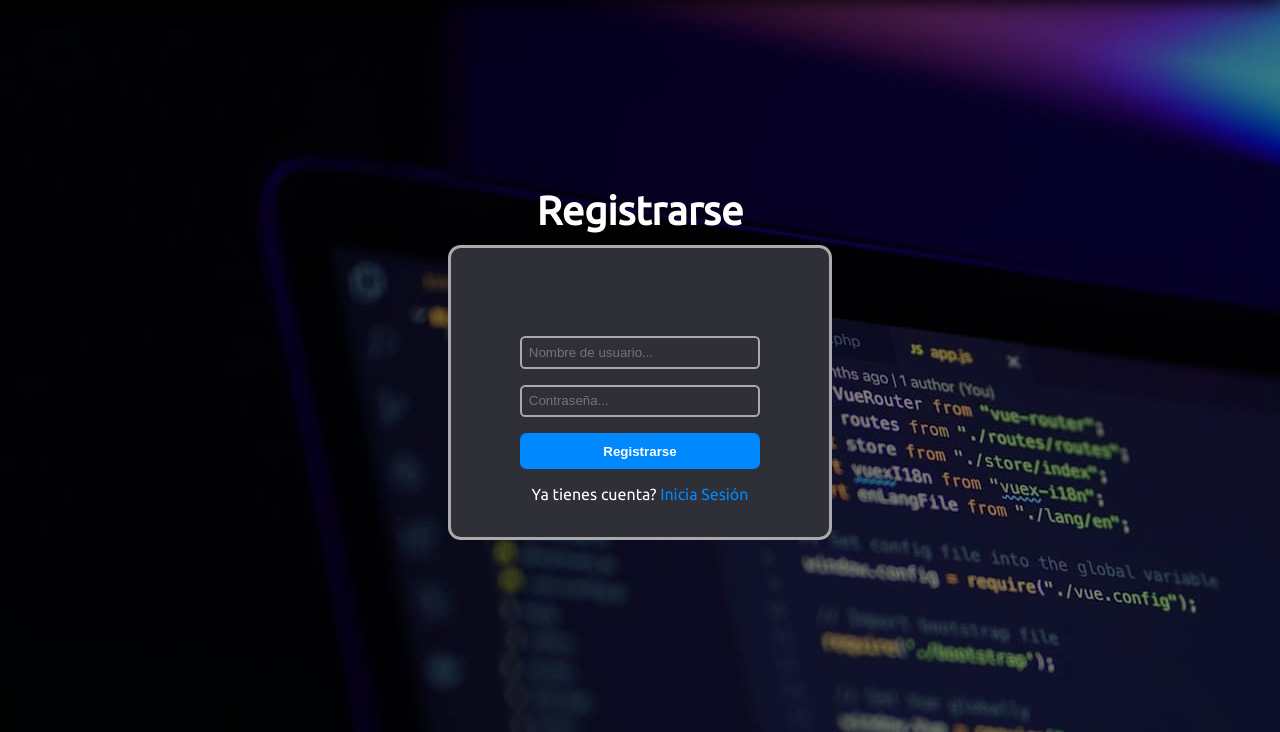
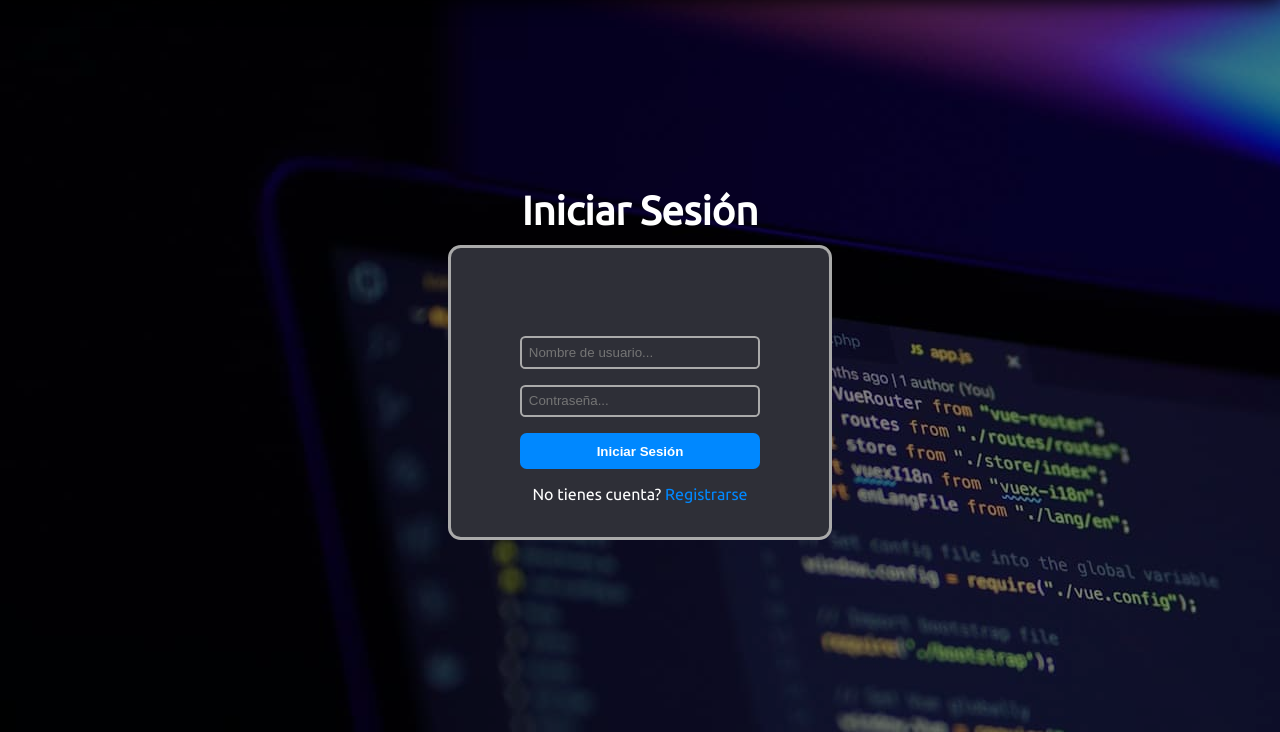
Before and after one commit to nox456/Reepos-FRONTEND, a website with bundled scripts: page src/pages/signin.html in a window 1280 px wide. Shown: the part 68-800 px from the top of the page. Built offline with nearby package versions, Linux system fonts and the light colour scheme.

Commit message:
feat(pages): added signin page

```diff
--- a/src/js/signup_signin.js
+++ b/src/js/signup_signin.js
@@ -1,8 +1,7 @@
 import fetchServer from "./lib/fetch.js";
 
 const $form = document.querySelector("form");
-const $username = $form.querySelector("#username");
-const $password = $form.querySelector("#password");
+const $username = $form.querySelector("#username"); const $password = $form.querySelector("#password");
 
 const pageName = location.pathname.slice(
     location.pathname.lastIndexOf("/") + 1,
--- a/src/pages/signup.html
+++ b/src/pages/signin.html
@@ -5,9 +5,9 @@
     <meta name="viewport" content="width=device-width, initial-scale=1.0">
     <meta name="author" content="Gabriel Vieira">
     <link rel="stylesheet" href="../css/index.css" />
-    <link rel="stylesheet" href="../css/signup.css">
+    <link rel="stylesheet" href="../css/signup_signin.css">
     <link rel="icon" href="../resources/favicon.ico">
-    <title>Registrarse - Reepos</title>
+    <title>Iniciar Sesión - Reepos</title>
 </head>
 <body>
     <header>
@@ -25,16 +25,16 @@
     </header>
     <main>
         <div>
-            <h2>Registrarse</h2>
+            <h2>Iniciar Sesión</h2>
             <section>
                 <p id="error-message"></p>
                 <form>
                     <input type="text" id="username" placeholder="Nombre de usuario...">
                     <input type="password" id="password" placeholder="Contraseña...">
-                    <button type="submit">Registrarse</button>
+                    <button type="submit">Iniciar Sesión</button>
                 </form>
                 <p>
-                    Ya tienes cuenta? <a href="../pages/signin.html">Inicia Sesión</a>
+                    No tienes cuenta? <a href="./signup.html">Registrarse</a>
                 </p>
             </section>
         </div>
```
Also changed, not shown: src/css/signup_signin.css (renamed from src/css/signup.css).
